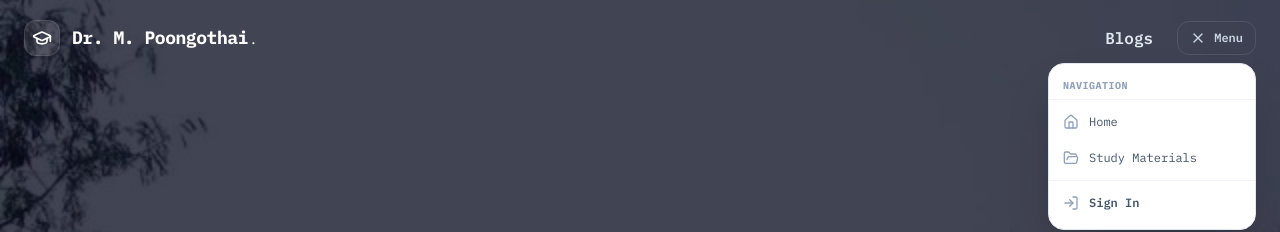
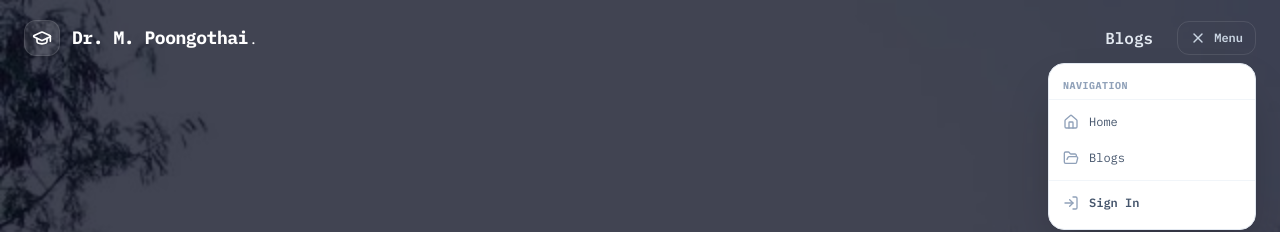
Before and after one commit to BharathMalayalam/poongothai_blog, a React (Vite) app in the folder frontend/: page / in a window 1280 px wide. Both pictures are taken after a click on the button "Menu". Shown: the top 232 px of the page. Built offline with nearby package versions, Linux system fonts and the light colour scheme; a web font is replaced by a local one.

Commit message:
change study to blogs

```diff
--- a/frontend/src/components/DropdownMenu.tsx
+++ b/frontend/src/components/DropdownMenu.tsx
@@ -78,7 +78,7 @@ export default function DropdownMenu({ onNavigate }: DropdownMenuProps) {
                 className="w-full flex items-center gap-2.5 px-3.5 py-2.5 text-xs text-slate-600 hover:text-slate-900 hover:bg-slate-50 transition-colors text-left cursor-pointer group"
               >
                 <FolderOpen className="w-4 h-4 text-slate-400 group-hover:text-cyan-500 transition-colors" />
-                Study Materials
+                Blogs
               </button>
 
               <div className="h-px bg-slate-100 my-1" />
```
